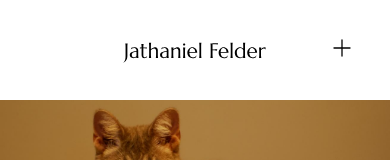
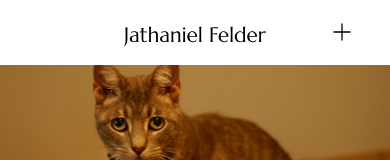
Before and after one commit to dvale04/photography-portfolio, a React (Create React App) app: page / in a window 390 px wide. Shown: the top 160 px of the page. Built offline with nearby package versions, Linux system fonts and the light colour scheme; the HTML template or start-up script is replaced by a standard one.

Commit message:
modified logo header items position on small screens

```diff
--- a/src/components/Header.js
+++ b/src/components/Header.js
@@ -1,19 +1,48 @@
-import React from 'react';
+import React, { useState, useEffect } from 'react';
 // import components
 import Logo from '../img/header/JT-logo.svg';
 
 import MobileNav from './MobileNav';
 // import Link
 import { NavLink, Link } from 'react-router-dom';
+// import motion
+import { motion } from 'framer-motion';
+// import transitions
+import { transition1 } from '../transitions';
 
 const Header = () => {
+  const [showHeader, setShowHeader] = useState(true);
+  const [lastScrollY, setLastScrollY] = useState(0);
+
+  useEffect(() => {
+    const controlHeader = () => {
+      if (window.scrollY > lastScrollY && window.scrollY > 50) {
+        setShowHeader(false);
+      } else {
+        setShowHeader(true);
+      }
+      setLastScrollY(window.scrollY);
+    };
+
+    window.addEventListener('scroll', controlHeader);
+    return () => window.removeEventListener('scroll', controlHeader);
+  }, [lastScrollY]);
+
   return (
-    <header className='relative w-full px-[10px]
-    lg:px-[10px] z-30 h-[50px] lg:h-[62px] flex items-center'>
-      <div className='flex flex-col md:flex-row
-      md:items-center w-full justify-between font-third text-base'>
+    <motion.header
+    className="fixed top-0 left-0 w-full px-[10px] md:px-[10px] z-30 h-[65px] md:h-[62px] flex items-center bg-white "
+    initial={{ y:0 }}
+    animate={{ y: showHeader ? 0 : -88,  }}
+    transition={{ duration: 0.4, ease: 'easeInOut' }}
+    >
+
+    {/*<header className='relative w-full px-[10px]
+    lg:px-[10px] z-30 h-[50px] lg:h-[62px] flex items-center'> */}
+
+    <div className='flex flex-col md:flex-row
+    md:items-center w-full justify-between font-third text-base'>
         {/* Logo */}
-        <Link to={'/'} className='absolute top-12 left-1/2 -translate-x-1/2 -translate-y-1/2 md:static md:translate-x-0 md:translate-y-0'>
+        <Link to={'/'} className='absolute top-8 left-1/2 -translate-x-1/2 -translate-y-1/2 md:static md:translate-x-0 md:translate-y-0'>
           <img src={Logo} alt='' className=' max-w-[150px] lg:max-w-[200px]'/>
         </Link>
         {/* nav - initially hidden - show on desktop and tablet mode md and xl */}
@@ -52,7 +81,7 @@ const Header = () => {
 
       {/* mobile nav */}
       <MobileNav />
-    </header>
+    </motion.header>
   );
 };
 
--- a/src/components/MobileNav.js
+++ b/src/components/MobileNav.js
@@ -44,7 +44,7 @@ const MobileNav = () => {
         onClick={()=> setOpenMenu(!openMenu)}
         animate={{ rotate: openMenu ? 45 : 0 }}
         transition={{ duration: 0.3 }}
-        className='text-3xl cursor-pointer absolute top-9 right-9 z-50'>
+        className='text-3xl cursor-pointer absolute top-5 right-9 z-50'>
         <svg
           className={`w-6 h-6 stroke-[1.3] stroke-black transition-transform duration-300 ${
             openMenu ? 'rotate-25' : 'rotate-0'
```
